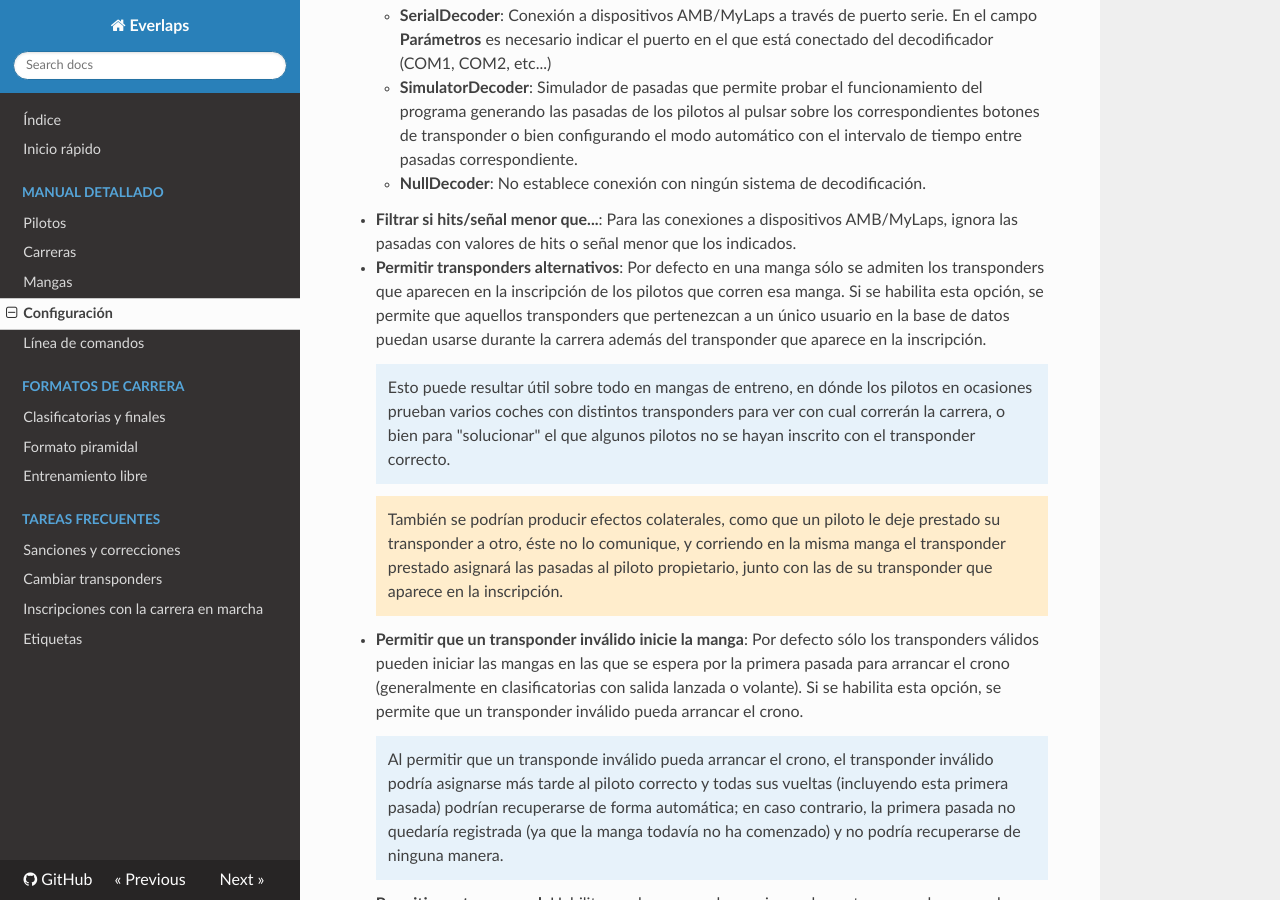
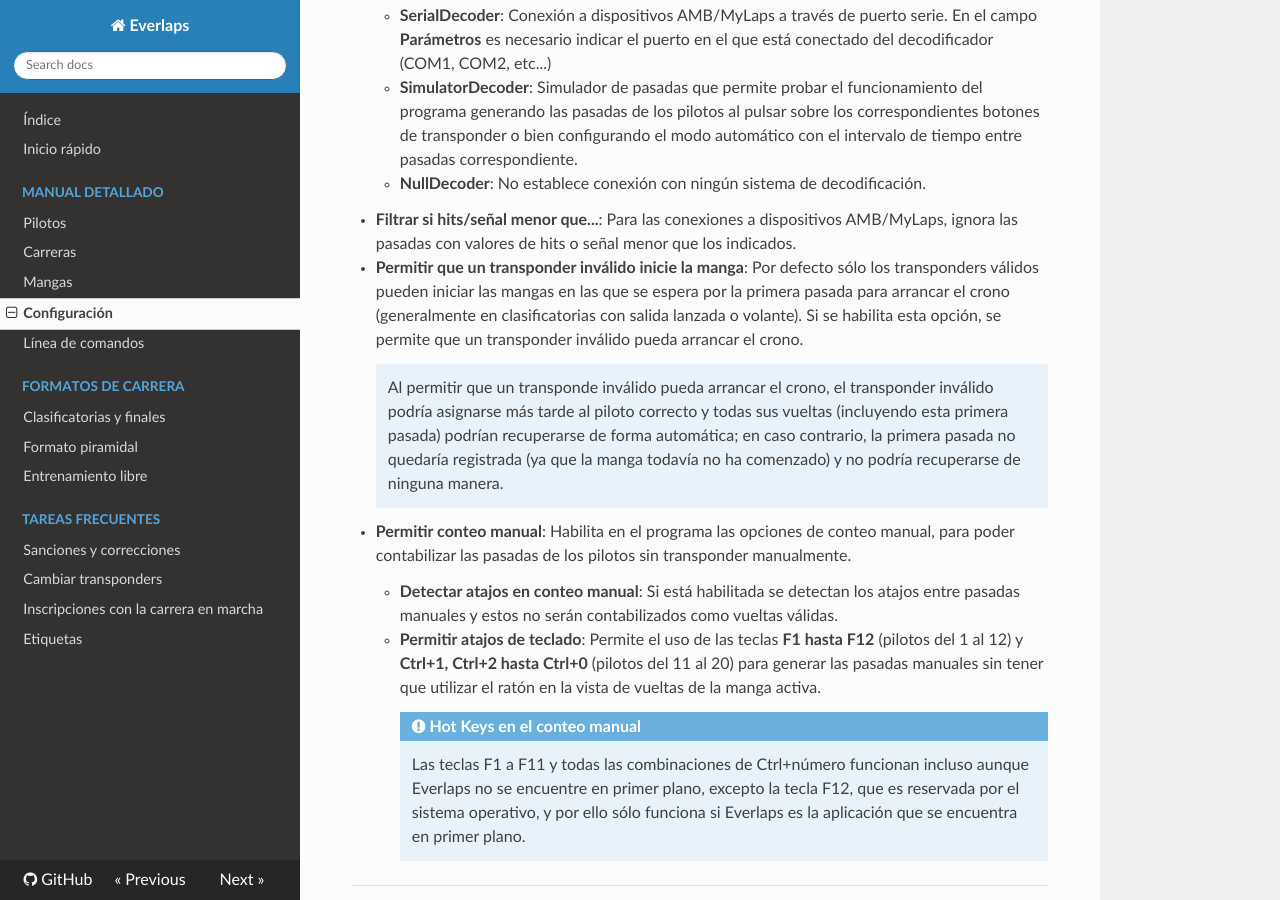
Before and after one commit to Gusi/docs.everlaps.com, an MkDocs documentation site: the page built from docs/user-guide/config.md, in a window 1280 px wide and 900 px high, scrolled down 2081 px. Built offline with MkDocs 1.6.1, drawn with Linux system fonts in a browser that asks for light colours; nearby versions of some CDN libraries; old or Windows-style settings are respelled for this version of MkDocs.

Commit message:
Removed alternative transponders option

```diff
--- a/docs/user-guide/config.md
+++ b/docs/user-guide/config.md
@@ -70,13 +70,6 @@
 	- **NullDecoder**: No establece conexión con ningún sistema de decodificación.
 
 - **Filtrar si hits/señal menor que...**: Para las conexiones a dispositivos AMB/MyLaps, ignora las pasadas con valores de hits o señal menor que los indicados.
-
-- **Permitir transponders alternativos**: Por defecto en una manga sólo se admiten los transponders que aparecen en la inscripción de los pilotos que corren esa manga. Si se habilita esta opción, se permite que aquellos transponders que pertenezcan a un único usuario en la base de datos puedan usarse durante la carrera además del transponder que aparece en la inscripción.
-
-	!!! note ""
-		Esto puede resultar útil sobre todo en mangas de entreno, en dónde los pilotos en ocasiones prueban varios coches con distintos transponders para ver con cual correrán la carrera, o bien para "solucionar" el que algunos pilotos no se hayan inscrito con el transponder correcto.
-	!!! warning ""
-		También se podrían producir efectos colaterales, como que un piloto le deje prestado su transponder a otro, éste no lo comunique, y corriendo en la misma manga el transponder prestado asignará las pasadas al piloto propietario, junto con las de su transponder que aparece en la inscripción.
 
 - **Permitir que un transponder inválido inicie la manga**: Por defecto sólo los transponders válidos pueden iniciar las mangas en las que se espera por la primera pasada para arrancar el crono (generalmente en clasificatorias con salida lanzada o volante). Si se habilita esta opción, se permite que un transponder inválido pueda arrancar el crono.
 
```
